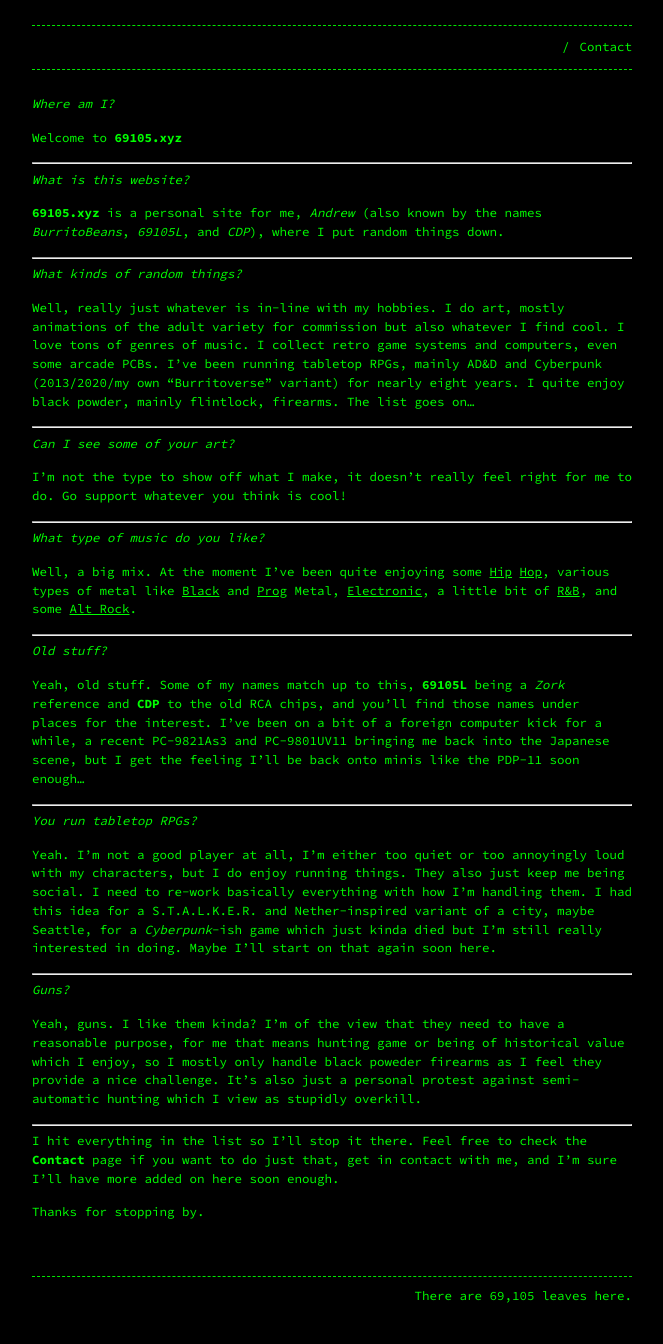
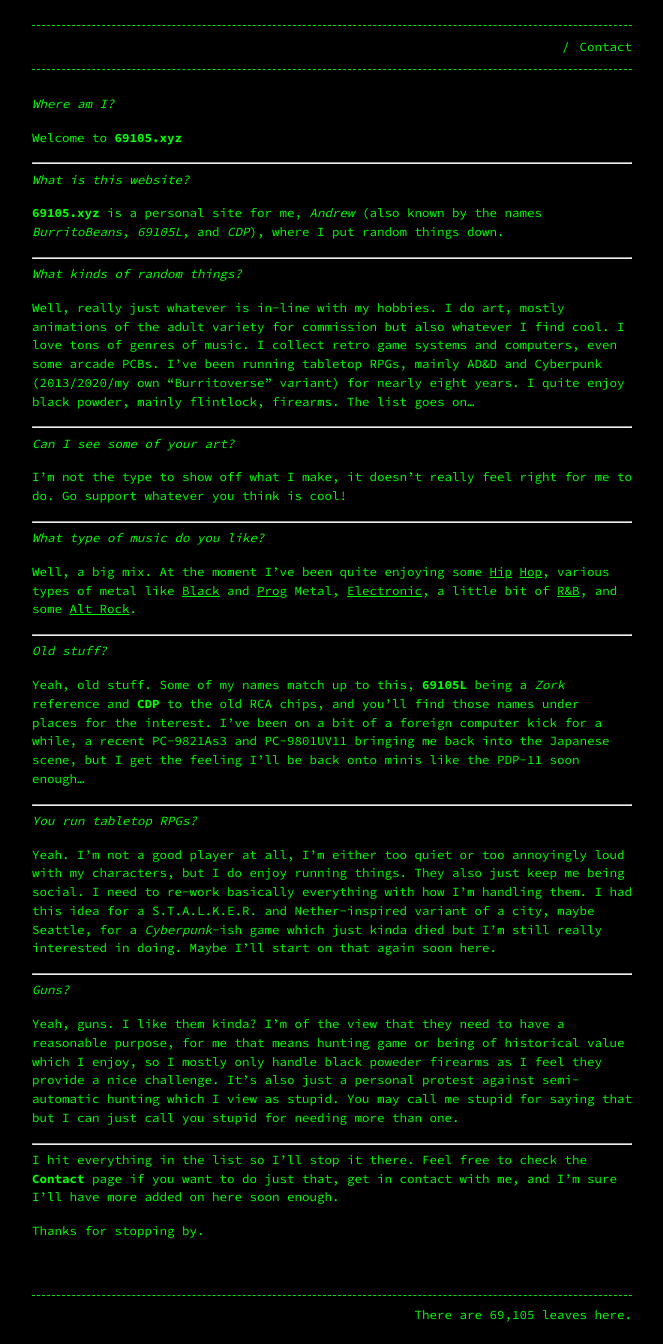
Before and after one commit to Terwilliger69105/69105.github.io, a Jekyll site: the page built from index.md, in a window 1280 px wide. Shown: the whole page, without its empty margins (308-971 px from the left). Built offline with Jekyll 4.4.1, drawn with Linux system fonts in a browser that asks for light colours.

Commit message:
Update index.md

```diff
--- a/index.md
+++ b/index.md
@@ -47,7 +47,7 @@ Yeah. I'm not a good player at all, I'm either too quiet or too annoyingly loud
 
 *Guns?*
 
-Yeah, guns. I like them kinda? I'm of the view that they need to have a reasonable purpose, for me that means hunting game or being of historical value which I enjoy, so I mostly only handle black poweder firearms as I feel they provide a nice challenge. It's also just a personal protest against semi-automatic hunting which I view as stupidly overkill.
+Yeah, guns. I like them kinda? I'm of the view that they need to have a reasonable purpose, for me that means hunting game or being of historical value which I enjoy, so I mostly only handle black poweder firearms as I feel they provide a nice challenge. It's also just a personal protest against semi-automatic hunting which I view as stupid. You may call me stupid for saying that but I can just call you stupid for needing more than one.
 
 ---
 
```
